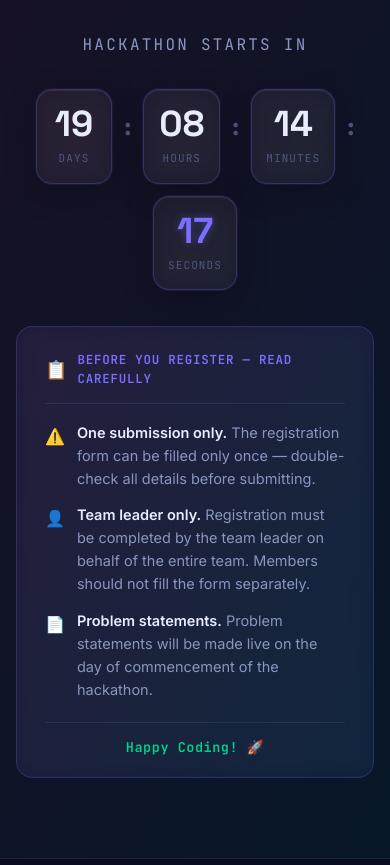
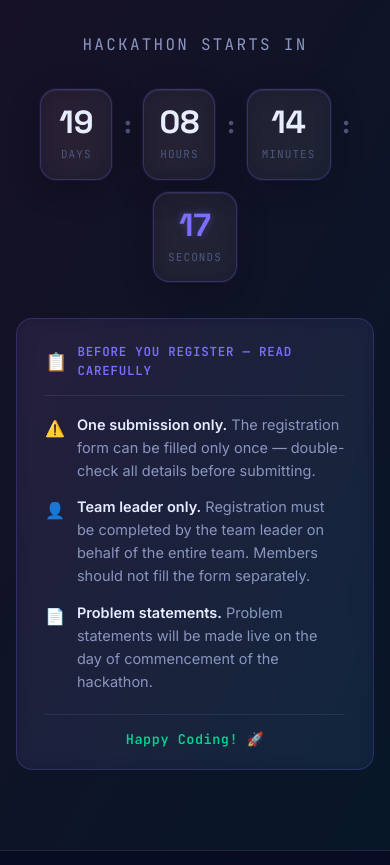
Before and after one commit to aryan-manish-vaidya/medsprint-vite, a website built with Vite: page index.html in a window 390 px wide. Shown: the part 5667-6532 px from the top of the page. Built offline with nearby package versions, Linux system fonts and the light colour scheme; some packages are replaced by stand-ins of ours; no server answers; animation ran at ten frames a second; files whose address does not match are found by name.

Commit message:
countdown counter size changed

```diff
--- a/src/style.css
+++ b/src/style.css
@@ -1052,8 +1052,8 @@ footer{padding:36px 0 28px;}
   background: var(--surface);
   border: 1px solid rgba(123,111,255,0.25);
   border-radius: 16px;
-  padding: 22px 28px;
-  min-width: 100px;
+  padding: 18px 24px;
+  min-width: 86px;
   backdrop-filter: blur(14px);
   -webkit-backdrop-filter: blur(14px);
   box-shadow:
@@ -1070,7 +1070,7 @@ footer{padding:36px 0 28px;}
 }
 .countdown-value {
   font-family: var(--display);
-  font-size: clamp(36px, 6vw, 58px);
+  font-size: clamp(32px, 5vw, 48px);
   font-weight: 700;
   color: var(--text);
   line-height: 1;
@@ -1095,7 +1095,7 @@ footer{padding:36px 0 28px;}
 }
 .countdown-sep {
   font-family: var(--display);
-  font-size: clamp(28px, 4vw, 44px);
+  font-size: clamp(24px, 3.5vw, 36px);
   font-weight: 700;
   color: var(--text-faint);
   line-height: 1;
```
